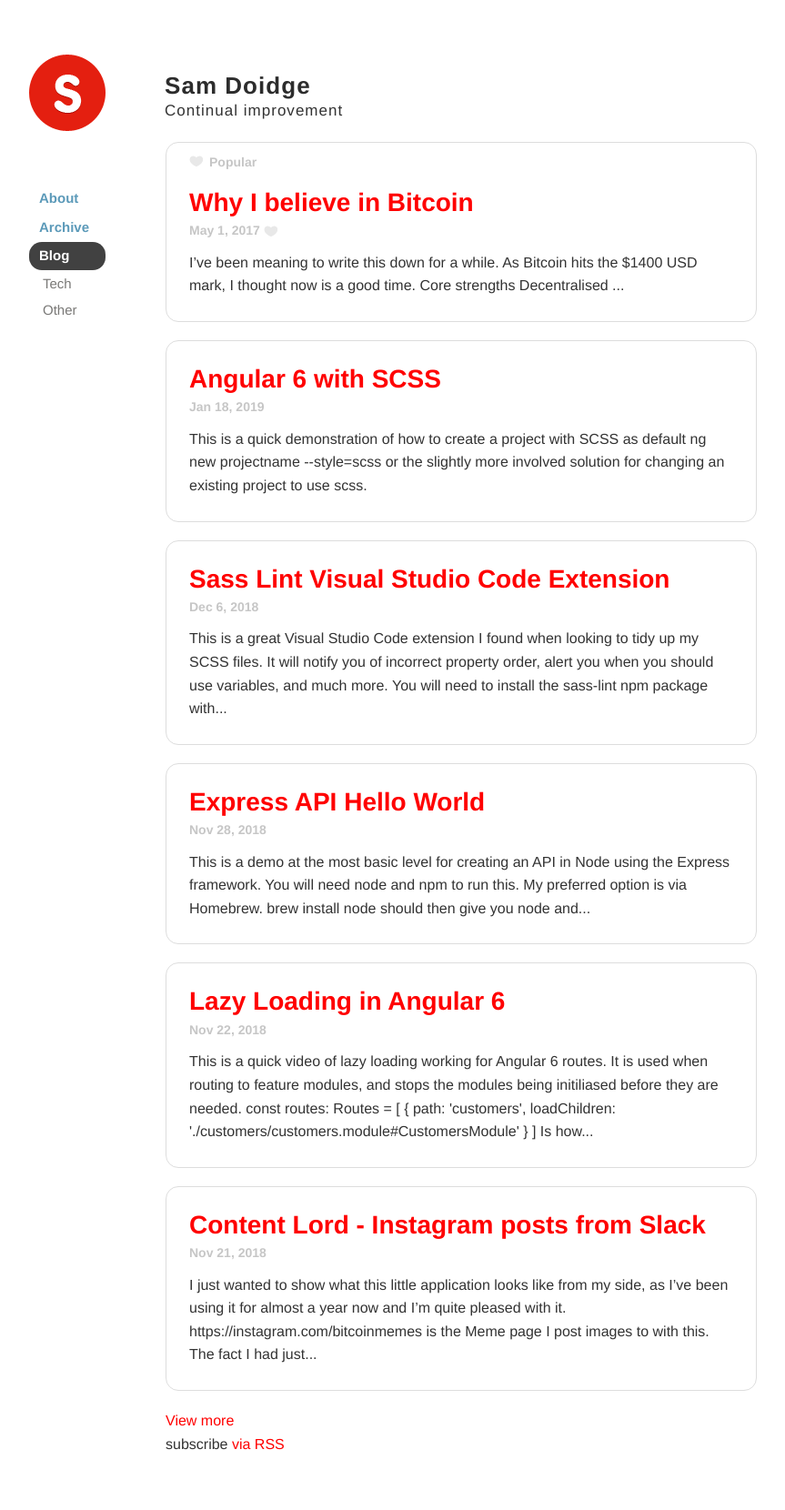
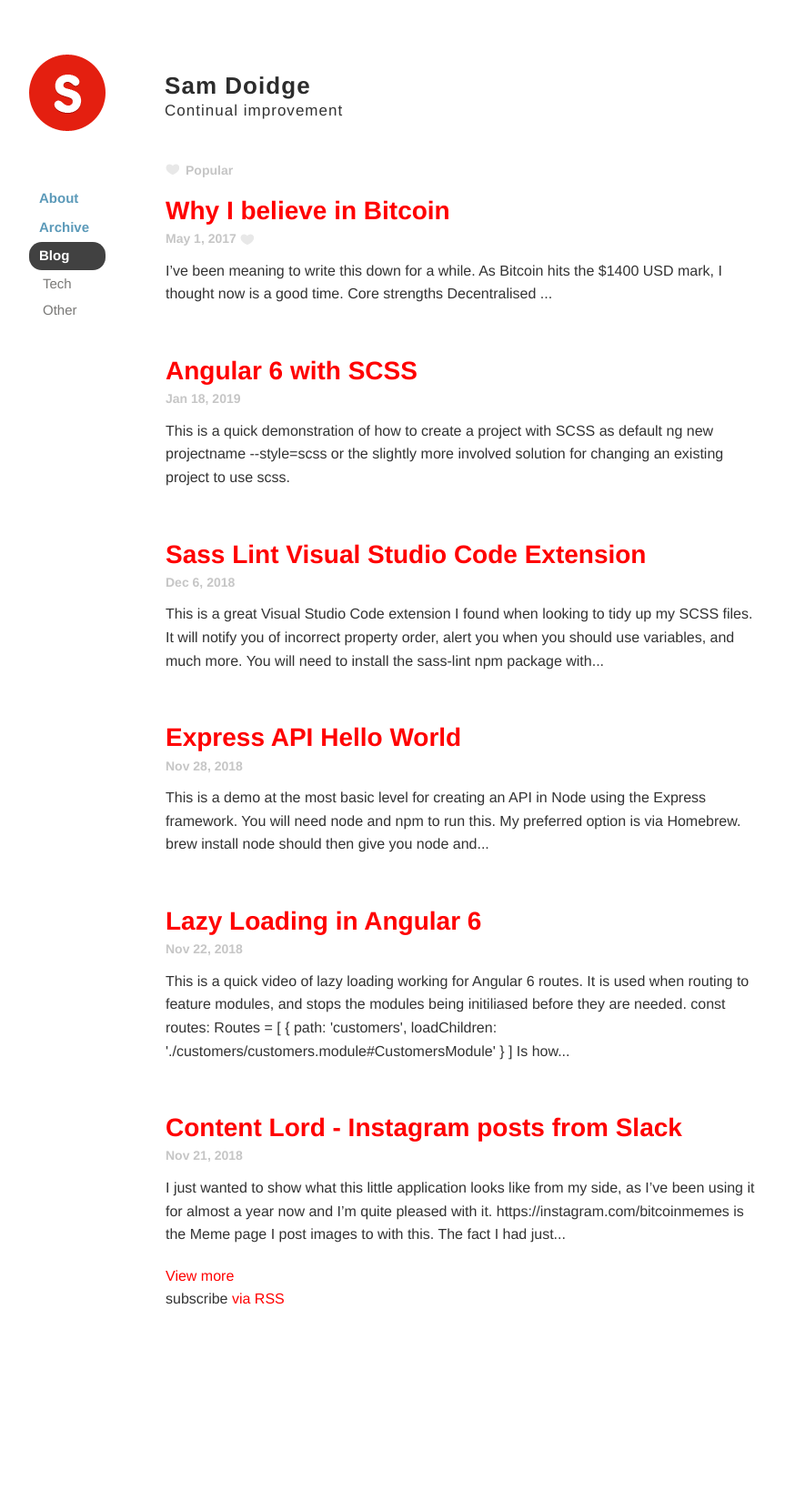
Before and after one commit to samdoidge/samdoidge.com, a Jekyll site: the page built from index.html, in a window 1280 px wide. Shown: the whole page at 91% size, without its empty margins (208-1071 px from the left). Built offline with Jekyll 4.4.1, drawn with Linux system fonts in a browser that asks for light colours; after the commit the page ends 1501 px from its top, so only the background shows below that.

Commit message:
remove silly border

```diff
--- a/assets/sass/_post.scss
+++ b/assets/sass/_post.scss
@@ -1,4 +1,4 @@
-@import 'variables';
+@import "variables";
 
 .post {
   padding-top: 20px;
@@ -13,8 +13,6 @@
 
   &--small {
     padding-top: 20px;
-    padding: 10px 20px;
-    border: 1px solid #ddd;
     border-radius: 14px;
     margin-bottom: 20px;
   }
@@ -38,14 +36,11 @@
   margin-bottom: 0;
 }
 
-
 @media (min-width: $screen-sm) {
   .post {
     margin: 0;
 
     &--small {
-      padding: 10px 25px;
     }
   }
-
 }
```
Lines whose indentation alone changed are shown as unchanged.
